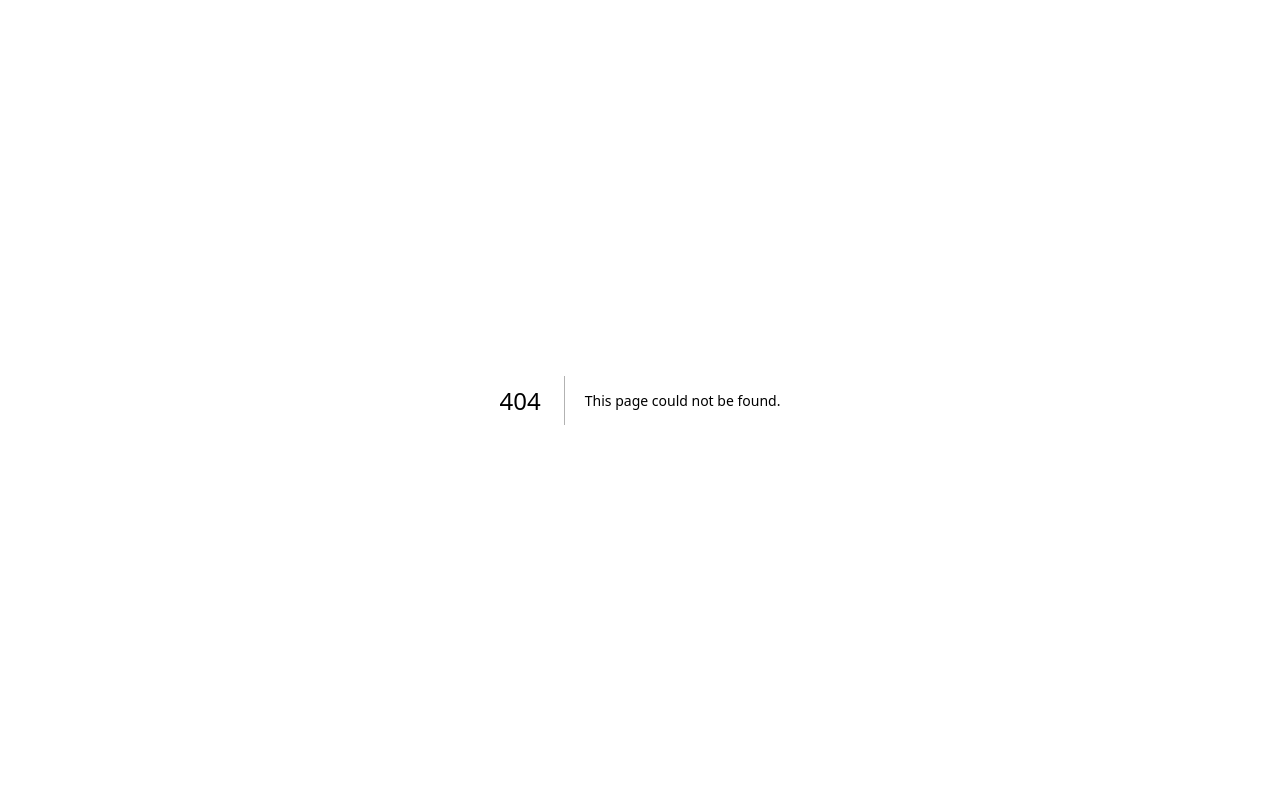
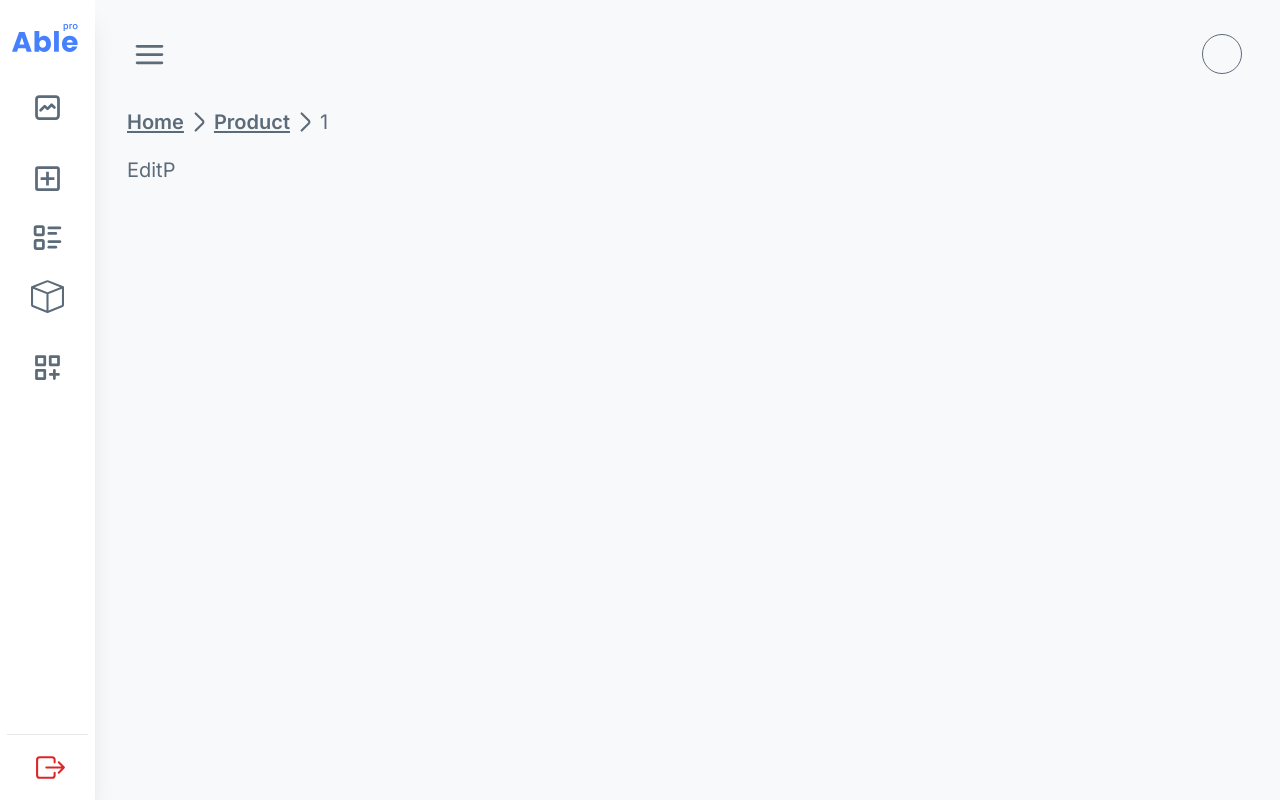
Before and after one commit to saeidsh777/Online-Shop--Group-Development-, a Next.js app: page /dashboard/product/1 in a window 1280 px wide. Before the commit this address had no page. Built offline with nearby package versions, Linux system fonts and the light colour scheme.

Commit message:
Create page.js

```diff
--- /dev/null
+++ b/app/dashboard/product/[productID]/page.js
@@ -0,0 +1,8 @@
+import React from 'react'
+
+export default function ProductEditPage({params}) {
+    const {productID} = params;
+  return (
+    <div>EditP</div>
+  )
+}
```
